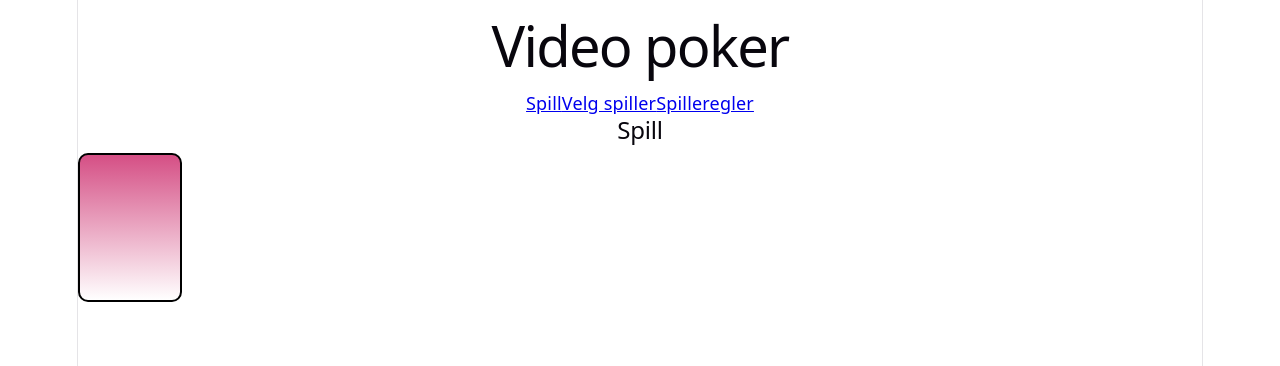
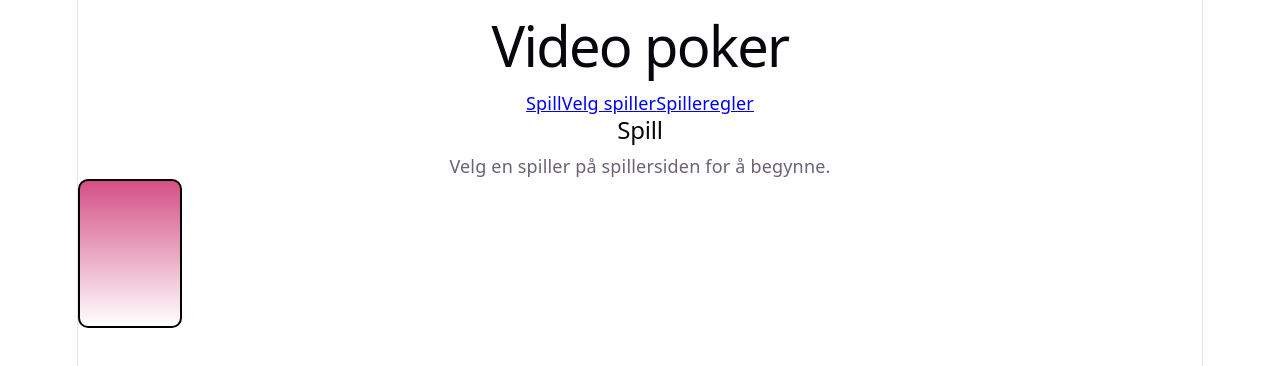
Before and after one commit to silelv/Delinnlevering1, a React (Vite) app: page / in a window 1280 px wide. Shown: the top 366 px of the page. Built offline with nearby package versions, Linux system fonts and the light colour scheme.

Commit message:
knapp for sletting av spillere

```diff
--- a/src/pages/Game.tsx
+++ b/src/pages/Game.tsx
@@ -1,9 +1,21 @@
 import Card from "../components/Card"
+import { usePlayers } from "../stores/usePlayers"
 
 export default function Game() {
+    const players = usePlayers((state) => state.players);
+    const selectedPlayerId = usePlayers((state) => state.selectedPlayerId);
+    const selectedPlayer = players.find(
+        (player) => player.id === selectedPlayerId);
+
+
   return (
     <main>
    <h2>Spill</h2>
+   {selectedPlayer ? (
+  <p>Spiller: {selectedPlayer.name}</p>
+) : (
+  <p>Velg en spiller på spillersiden for å begynne.</p>
+)}
    <Card card={{ suit: "spades", value: 1 }} faceDown />
    </main>
   )
--- a/src/pages/Player.tsx
+++ b/src/pages/Player.tsx
@@ -4,6 +4,9 @@ export default function Player() {
 
   const addPlayer = usePlayers((state) => state.addPlayer);
   const players = usePlayers((state) => state.players);
+  const selectPlayer = usePlayers((state) => state.selectPlayer);
+  const selectedPlayerId = usePlayers((state) => state.selectedPlayerId);
+  const removePlayer = usePlayers((state) => state.removePlayer);
 
   function registerPlayer(formData: FormData) {
     const name = String(formData.get("name") ?? "").trim();
@@ -30,6 +33,18 @@ export default function Player() {
   {players.map((player) => (
     <li key={player.id}>
       {player.name} – {player.coins} mynter
+
+      <button type="button"
+      onClick={() => selectPlayer(player.id)}
+      disabled={selectedPlayerId === player.id}>
+        {selectedPlayerId === player.id ? "Valgt" : "Velg spiller"}
+      </button>
+      <button
+  type="button"
+  onClick={() => removePlayer(player.id)}
+>
+  Slett spiller
+</button>
     </li>
   ))}
 </ul>
--- a/src/stores/usePlayers.ts
+++ b/src/stores/usePlayers.ts
@@ -5,6 +5,9 @@ import type { Player } from "../types/player";
 type PlayersState = {
     players: Player[];
     addPlayer: (name:string) => void;
+    selectedPlayerId: string | null;
+    selectPlayer: (id: string) => void;
+    removePlayer: (id: string) => void;
 }
 
 
@@ -12,6 +15,18 @@ export const usePlayers = create<PlayersState>()(
   persist(
     (set) => ({
       players: [],
+      selectedPlayerId: null,
+      selectPlayer: (id) => {
+        set({ selectedPlayerId: id });
+        },
+
+         removePlayer: (id) => {
+  set((state) => ({
+    players: state.players.filter((player) => player.id !== id),
+    selectedPlayerId:
+      state.selectedPlayerId === id ? null : state.selectedPlayerId,
+  }));
+},
 
       addPlayer: (name) => {
         const newPlayer: Player = {
```
